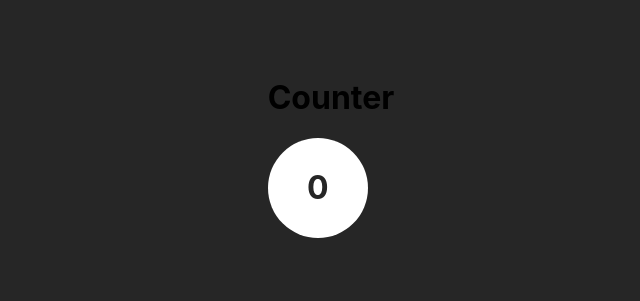
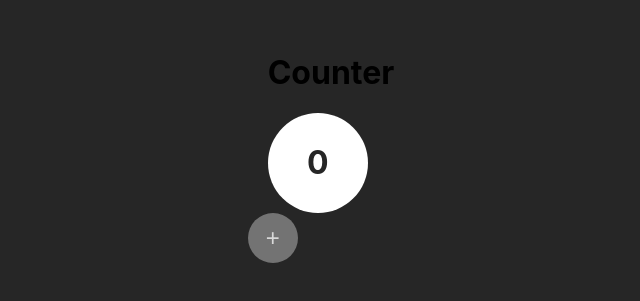
Before and after one commit to Hafizalimi7/Counter, a React (Create React App) app: page / in a window 1280 px wide. Shown: the part 253-554 px from the top of the page, without its empty margins (309-949 px from the left). Built offline with nearby package versions, Linux system fonts and the light colour scheme.

Commit message:
Added plus button *passing test for plus button

```diff
--- a/src/components/counter.js
+++ b/src/components/counter.js
@@ -9,6 +9,9 @@ function Counter() {
         <div className="counter--count">
           <h1 data-testid="counterId">0</h1>
         </div>
+        <button data-testid="add-btn"className="counter--plus">
+          +
+        </button>
   </div>
 
   );
--- a/src/index.css
+++ b/src/index.css
@@ -30,3 +30,18 @@ body {
   align-items: center;
   color: #262626;
 }
+
+.counter--plus {
+  margin-left: -20px;
+}
+
+.counter > button {
+  height: 50px;
+  width: 50px;
+  border-radius: 50%;
+  border: none;
+  cursor: pointer;
+  background-color: #737373;
+  color: #D9D9D9;
+  font-size: 1.5rem;
+}
--- a/src/index.js
+++ b/src/index.js
@@ -10,7 +10,3 @@ root.render(
     <App />
   </React.StrictMode>
 );
-
-// If you want to start measuring performance in your app, pass a function
-// to log results (for example: reportWebVitals(console.log))
-// or send to an analytics endpoint. Learn more: https://bit.ly/CRA-vitals
```
Also changed, not shown: src/setupTests.js (added, +5 -0 lines), 1 other file (tests, documents, lock files or other folders).
